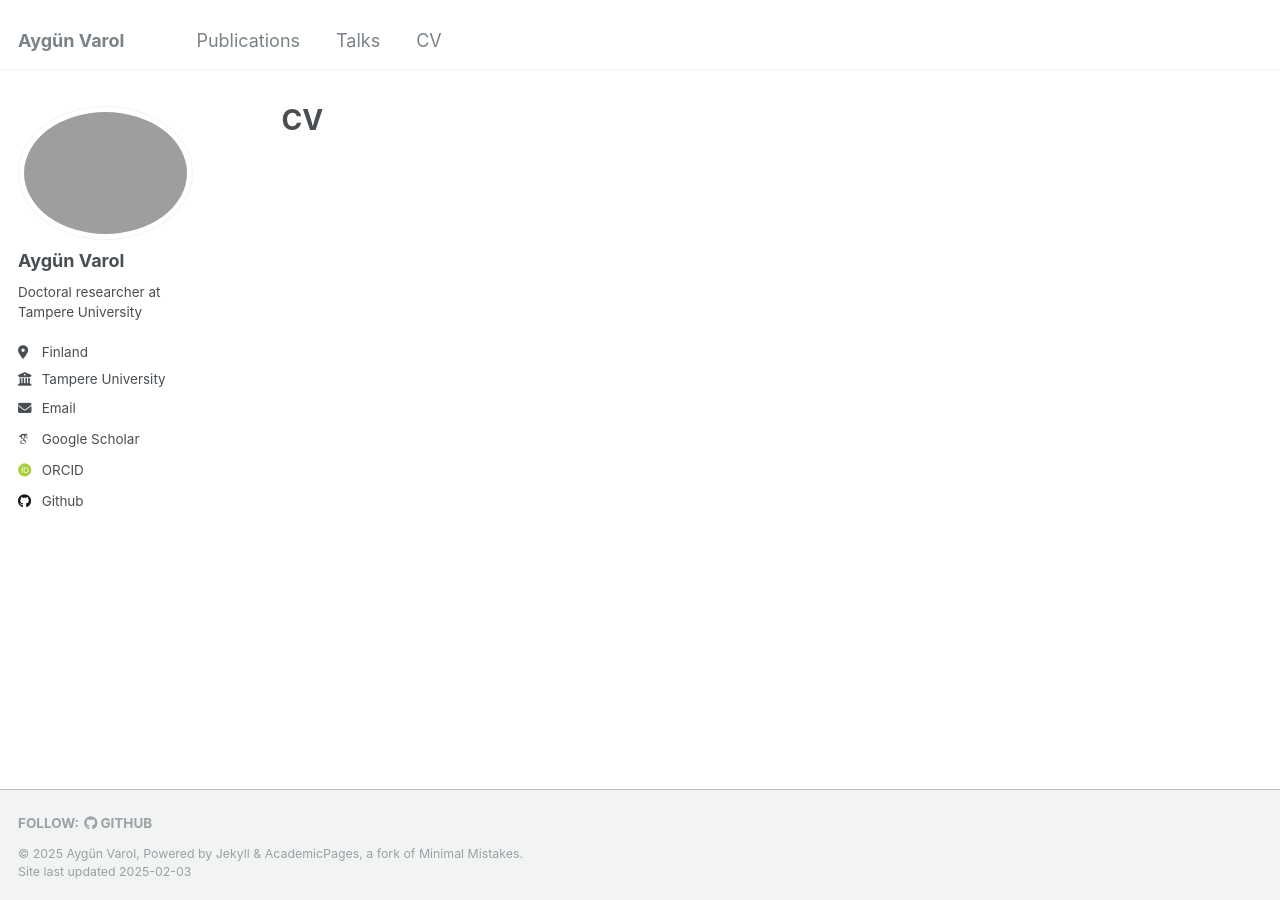
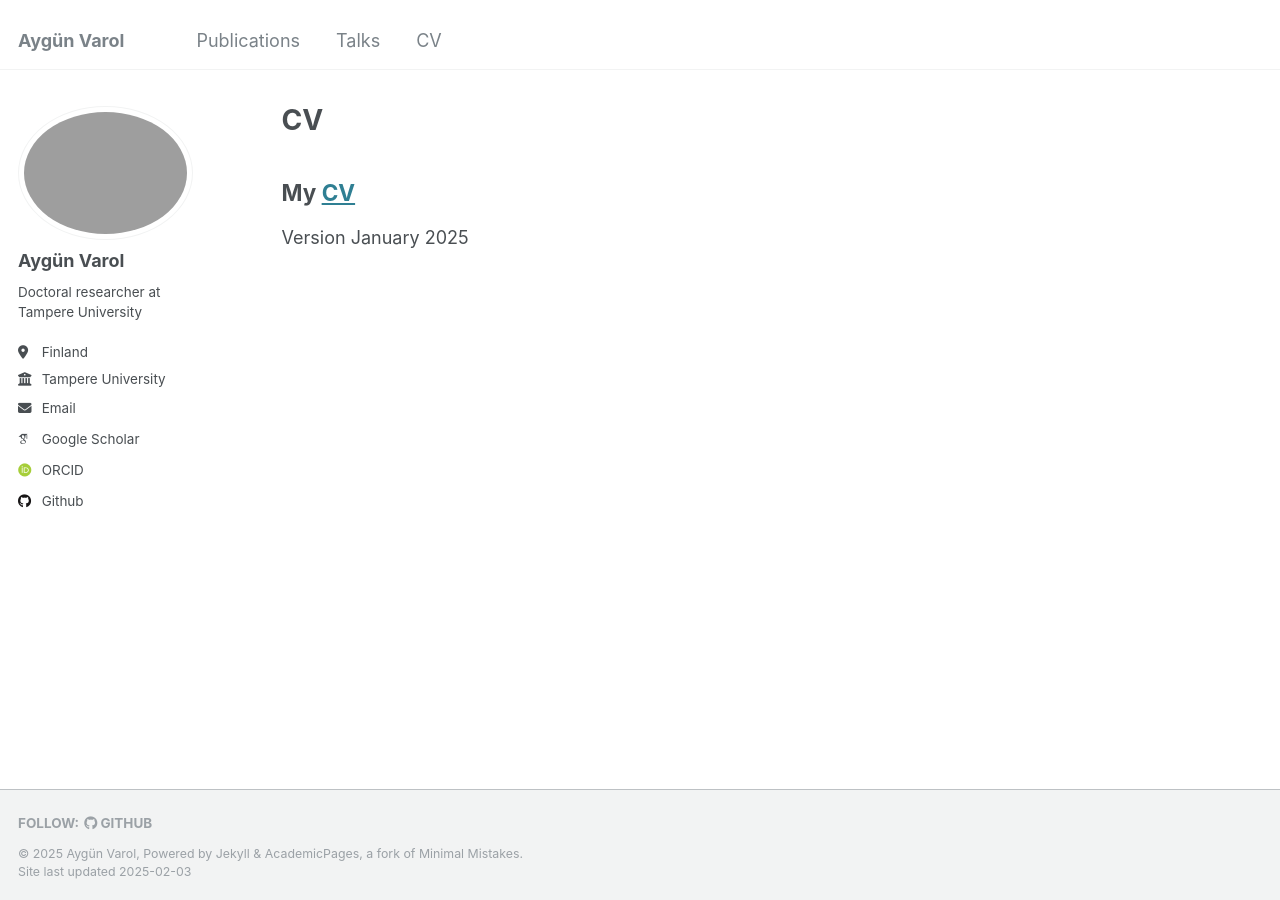
Before and after one commit to AygunVarol/aygunvarol.github.io, a Jekyll site: the page built from _pages/cv.md, in a window 1280 px wide. Built offline with Jekyll 4.4.1, drawn with Linux system fonts in a browser that asks for light colours; some web fonts are replaced.

Commit message:
Update cv.md

```diff
--- a/_pages/cv.md
+++ b/_pages/cv.md
@@ -8,6 +8,10 @@ redirect_from:
 ---
 
 {% include base_path %}
+
+My [CV](https://aygunvarol.github.io/files/Aygun_CV.pdf)
+------
+Version January 2025
 
 <!--
 Education
```
